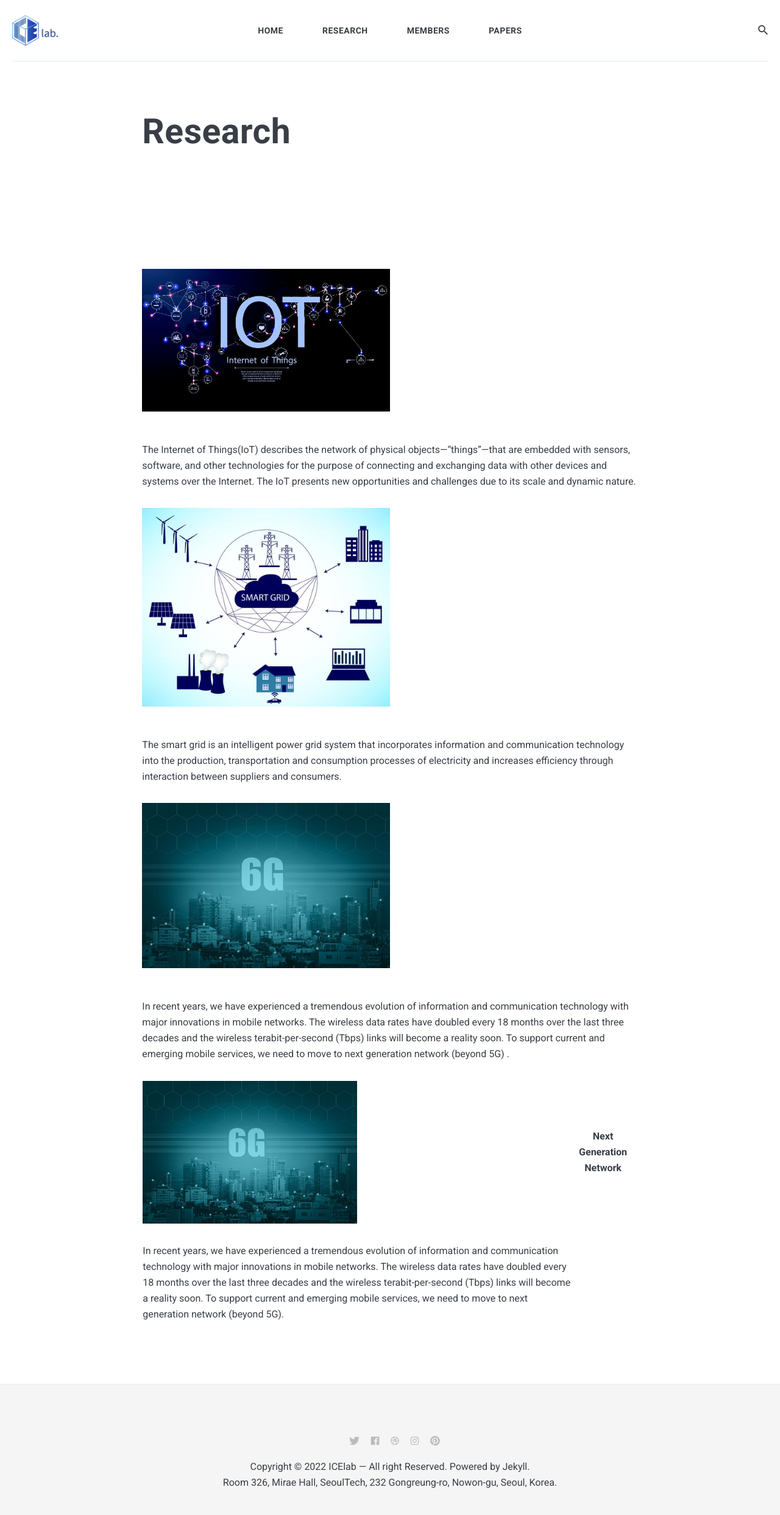
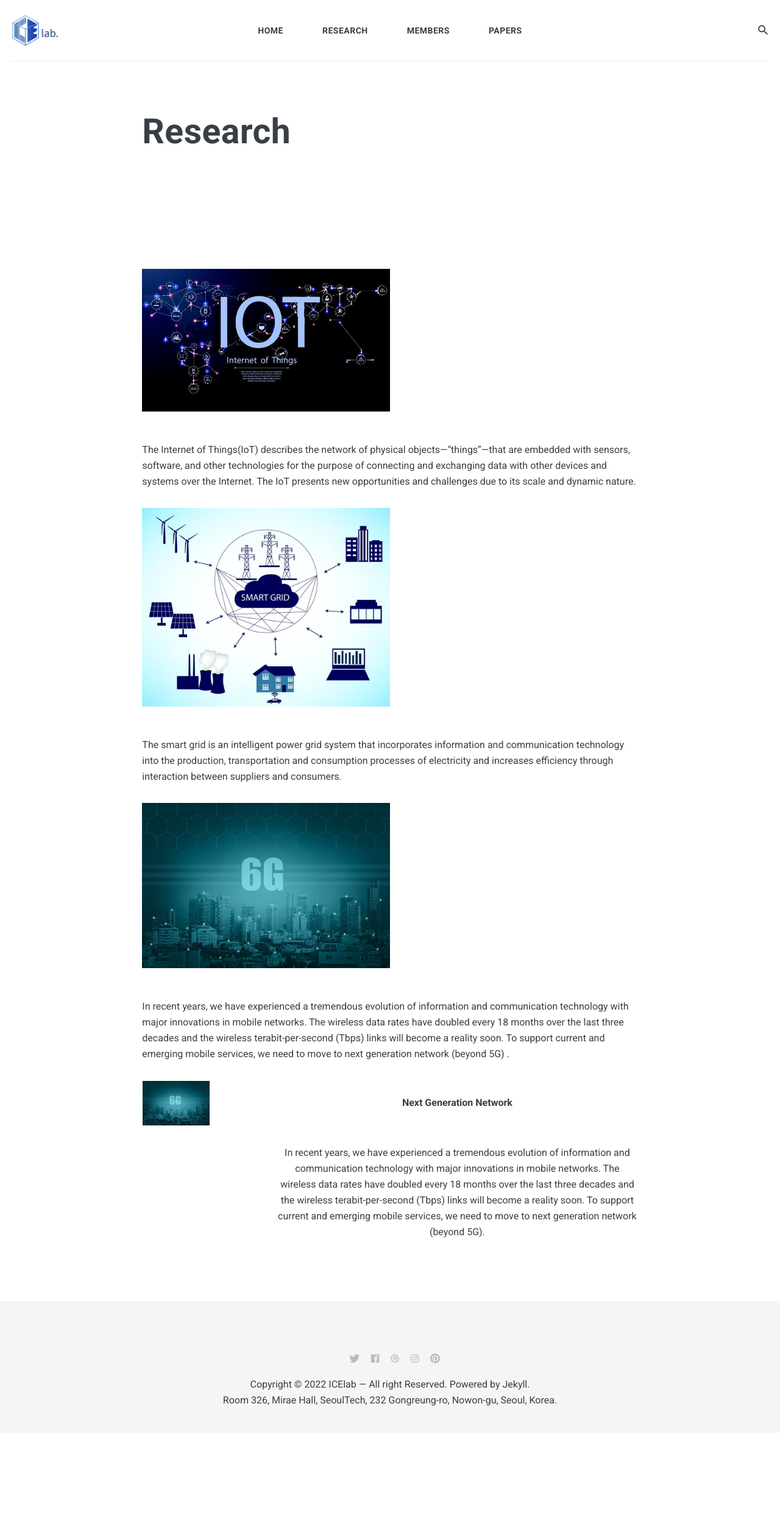
Before and after one commit to icelab-2020/HeeJaeMon123.github.io, a Jekyll site: the page built from _pages/00_research.md, in a window 1280 px wide. Shown: the whole page at 61% size. Built offline with Jekyll 4.4.1, drawn with Linux system fonts in a browser that asks for light colours; nearby versions of some CDN libraries; after the commit the page ends 2350 px from its top, so only the background shows below that.

```diff
--- a/_pages/00_research.md
+++ b/_pages/00_research.md
@@ -23,4 +23,4 @@ permalink: /00_research/
 
 | ![6g]({{site.baseurl}}/images/6g.jpg){: width="50%" height="50%"} | **Next Generation Network** |
 |:---|:---:|
-| In recent years, we have experienced a tremendous evolution of information and communication technology with major innovations in mobile networks. The wireless data rates have doubled every 18 months over the last three decades and the wireless terabit-per-second (Tbps) links will become a reality soon. To support current and emerging mobile services, we need to move to next generation network (beyond 5G). |||
+| | In recent years, we have experienced a tremendous evolution of information and communication technology with major innovations in mobile networks. The wireless data rates have doubled every 18 months over the last three decades and the wireless terabit-per-second (Tbps) links will become a reality soon. To support current and emerging mobile services, we need to move to next generation network (beyond 5G). |
```
